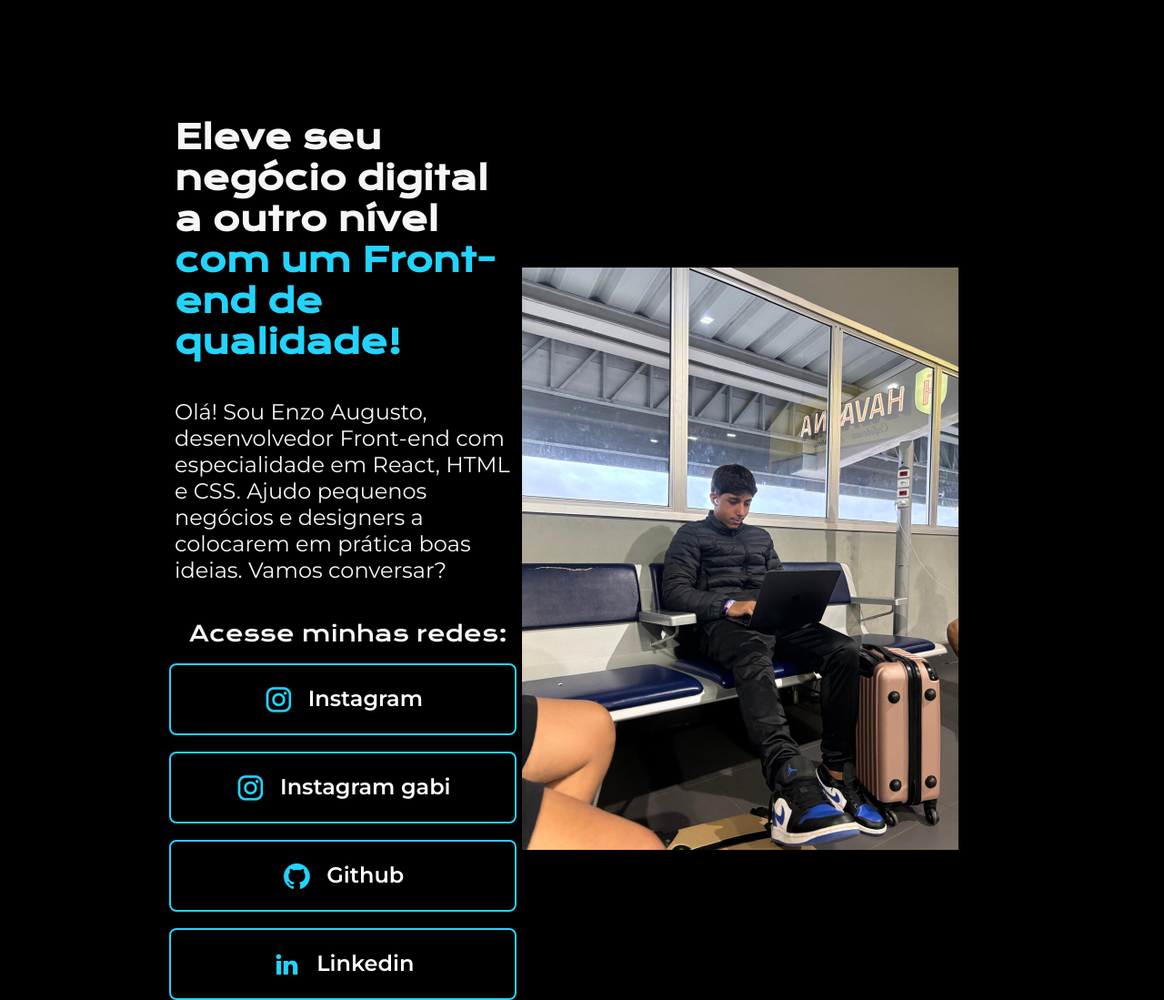
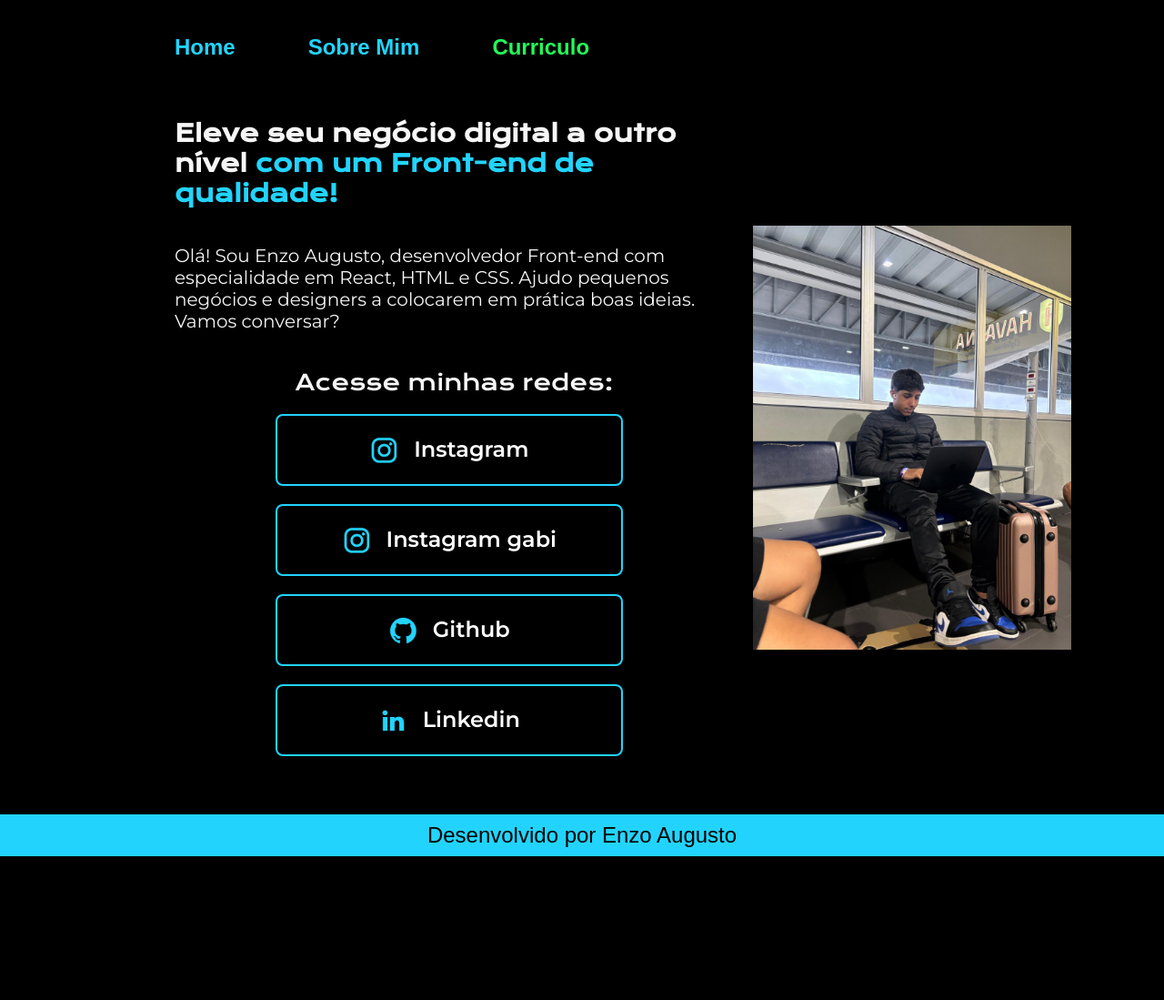
Before and after one commit to Enzoo-August/Portifolio, a plain HTML site: page index02.html in a window 1280 px wide. Shown: the whole page at 91% size. After the commit the page ends 941 px from the top, so only its background shows below. Drawn offline with nearby package versions, Linux system fonts and the light colour scheme.

Commit message:
atualizaoção 1.2

```diff
--- a/index02.html
+++ b/index02.html
@@ -4,10 +4,17 @@
     <meta charset="UTF-8">
     <meta name="viewport" content="width=device-width, initial-scale=1.0">
     <title>Portfolio</title>
-    <link rel="stylesheet" href="style.css">
+    <link rel="stylesheet" href="styles/style.css">
 </head>
 <body>
-    <header></header>
+    <header class="cabecalho">
+        <nave class="cabecalho__menu">
+            <a class="cabecalho__menu_home" href="index02.html">Home</a>
+            <a class="cabecalho__menu_sobremim" href="about.html">Sobre Mim</a>
+            <a class="cabecalho__menu_curriculo" href="curriculo.html">Curriculo</a>
+
+        </nave>
+    </header>
     <main class="apresentaçao">
         <section class="apresentaçao__conteudo">
             <h1 class="apresentaçao__conteudo__titulo">Eleve seu negócio digital a outro nível <strong class="titulo-destaque">com um Front-end de qualidade!</strong></h1>
@@ -29,8 +36,8 @@
             </div>
 
 
-     </section> <img src="assets/enzo aeroporto.jpg" alt="Foto do Enzo" class="minha-imagem">
+     </section> <img src="assets/enzo aeroporto.jpg" alt="Foto do Enzo" class="minha_imagem">
     </main>
-    <footer></footer>
+    <footer class="roda_pe"><p>Desenvolvido por Enzo Augusto</p></footer>
 </body>
 </html>
--- /dev/null
+++ b/styles/pagina2.css
@@ -0,0 +1,88 @@
+@import url('https://fonts.googleapis.com/css2?family=Krona+One&family=Montserrat:ital,wght@0,100..900;1,100..900&display=swap');  *
+
+{
+    margin: 0;
+    padding: 0;
+}
+body {
+    /* height: 100vh; */
+    box-sizing: border-box;
+    background-color: black;
+    color: #F6F6F6;
+
+}
+.cabecalho{
+    padding: 3% 0% 0% 15%;
+}
+
+.cabecalho__menu{
+    display: flex;
+    gap: 80px;
+}
+
+.cabecalho__menu_home{
+    color:#ff0000;
+    font-family: 'Montserrast', sans-serif;
+    font-size: 24px;
+    font-weight: 600;
+    text-decoration: none;
+
+}
+.cabecalho__menu_sobremim{
+    color:#22D4FD;
+    font-family: 'Montserrast', sans-serif;
+    font-size: 24px;
+    font-weight: 600;
+    text-decoration: none;
+}
+.cabecalho__menu_curriculo{
+    color:#22fd59;
+    font-family: 'Montserrast', sans-serif;
+    font-size: 24px;
+    font-weight: 600;
+    text-decoration: none;
+}
+
+.conteudo{
+    display: flex;
+    align-items: center;
+    justify-content: space-between;
+    padding: 3% 15%;
+}
+
+.aprensentacao_conteudo_enzo{
+    color: #22D4FD;
+    display: flex;
+    justify-content: center;
+    font-size: 300%;
+    gap: 10%;
+}
+
+
+
+
+.roda_pe{
+    color: #000000;
+    background-color: #22D4FD;
+    display: flex;
+    justify-content: center;
+    font-size: 24px;
+    font-family: 'Monteserrat', sans-serif;
+    padding: 9px;
+    font-weight: 400;
+}
+.roda_pe:hover{
+    background-color: red;
+}
+.aprensentacao_conteudo_texto a{
+    text-decoration: none;
+    color:#22D4FD;
+}
+.foto_enzo{
+    width: 350px;
+    height: auto;
+    margin-right: -20%;
+    margin-top: 0%;
+    margin-left: 0;
+    display: flex;
+}
--- a/style.css
+++ b/styles/style.css
@@ -5,7 +5,7 @@
     padding: 0;
 }
 body {
-    height: 100vh;
+    /* height: 100vh; */
     box-sizing: border-box;
     background-color: black;
     color: #F6F6F6;
@@ -14,18 +14,52 @@ body {
 .titulo-destaque {
      color: #22D4FD;
 }
+
+.cabecalho{
+    padding: 3% 0% 0% 15%;
+}
+
+.cabecalho__menu{
+    display: flex;
+    gap: 80px;
+}
+
+.cabecalho__menu_home{
+    color:#22D4FD;
+    font-family: 'Montserrast', sans-serif;
+    font-size: 24px;
+    font-weight: 600;
+    text-decoration: none;
+
+}
+.cabecalho__menu_sobremim{
+    color:#22D4FD;
+    font-family: 'Montserrast', sans-serif;
+    font-size: 24px;
+    font-weight: 600;
+    text-decoration: none;
+}
+.cabecalho__menu_curriculo{
+    color:#22fd59;
+    font-family: 'Montserrast', sans-serif;
+    font-size: 24px;
+    font-weight: 600;
+    text-decoration: none;
+}
 .apresentaçao {
     display: flex;
     align-items: center;
     justify-content: space-between;
-    margin: 10% 15%;
+    padding: 5% 15%;
 }
-.minha-imagem {
-    width: 480px;
+.minha_imagem {
+    width: 350px;
     height: auto;
-    margin-right: 20%;
+    margin-right: -10%;
     margin-top: 0%;
     margin-left: 0;
+    display: flex;
+
 }
 .apresentaçao__conteudo {
     width: 615px;
@@ -36,11 +70,11 @@ body {
 
 }
 .apresentaçao__conteudo__titulo {
-    font-size: 36px;
+    font-size: 26px;
     font-family:  "Krona One", serif;
 }
 .apresentaçao__conteudo__paragrafo {
-    font-size: 24px;
+    font-size: 20px;
     font-family: "Montserrat", serif;
 }
 .nome_enzo:hover{
@@ -52,7 +86,7 @@ body {
     justify-content: space-between;
     flex-direction: column;
     align-items: center;
-    gap: 18px;
+    gap: 20px;
 
 }
 .apresentaçao__link_subtituloh2{
@@ -149,6 +183,19 @@ body {
 .apresentaçao__links__link04:hover{
     background-color: rgb(255, 0, 179);
     padding: 7%;
-    cursor: url(assets/icons8-cursor-16.png) auto;
+    cursor:grab;
 
 }
+.roda_pe{
+    color: #000000;
+    background-color: #22D4FD;
+    display: flex;
+    justify-content: center;
+    font-size: 24px;
+    font-family: 'Monteserrat', sans-serif;
+    padding: 9px;
+    font-weight: 400;
+}
+.roda_pe:hover{
+    background-color: red;
+}
```
Also changed, not shown: about.html (added, +29 -0 lines), curriculo.html (added, +61 -0 lines), assets/Sem título.png (added), assets/localizaocao (1).png (added), assets/localizaocao.png (added), assets/logo certo localizaocao.png (added), 2 other files.
